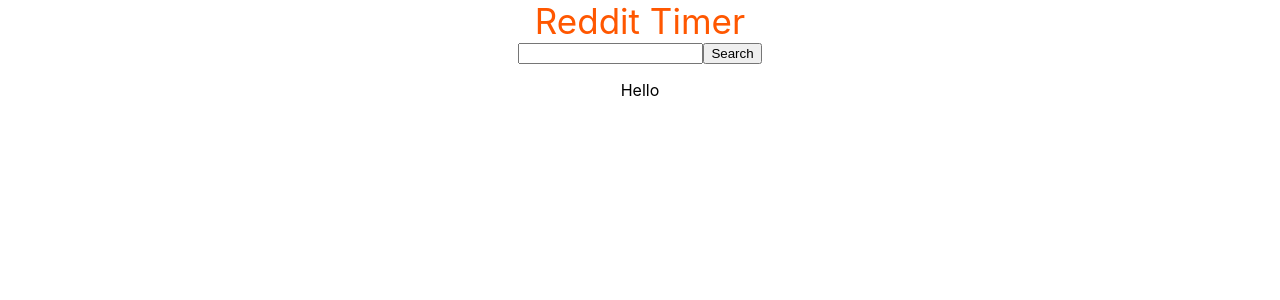
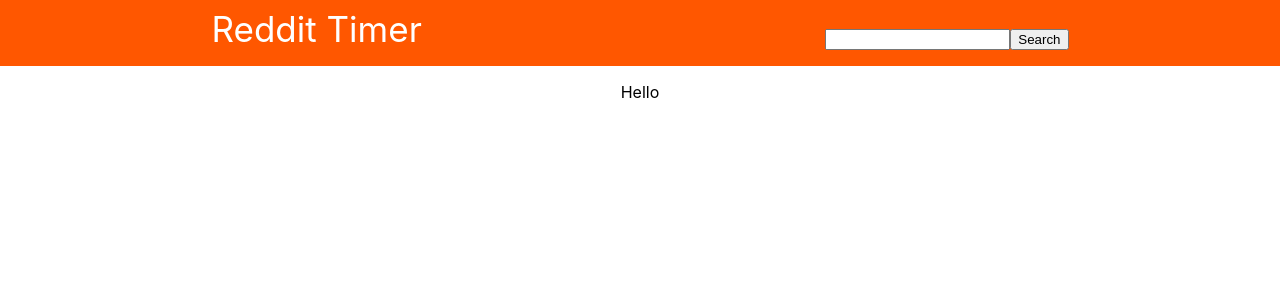
Before and after one commit to AaronDizon/Reddit_Timer_Proto, a React (Create React App) app: page / in a window 1280 px wide. Shown: the top 300 px of the page. Built offline with nearby package versions, Linux system fonts and the light colour scheme.

Commit message:
styling wip

```diff
--- a/src/App.js
+++ b/src/App.js
@@ -1,7 +1,6 @@
-import {useEffect, useContext} from 'react';
-import {Routes, Route, Navigate} from 'react-router-dom'
-import axios from 'axios'
+import {useContext} from 'react';
 import { SearchContext } from './context/SearchContext';
+import styles from './Styling/App.module.css'
 import './App.css';
 import Title from './components/Title';
 import SearchBar from './components/SearchBar';
@@ -17,11 +16,11 @@
 
   return (
     <div className="App">
-      <div>
+      <div className={styles.topBar}>
         <Title />
         <SearchBar />
       </div>
-      <div>
+      <div className="body">
       {infoSearchStatus === false ? <p>Hello</p> :
                 loaded === false?
                     <p>loading...</p> :
--- /dev/null
+++ b/src/Styling/App.module.css
@@ -0,0 +1,9 @@
+.topBar {
+    display: flex;
+    align-items: flex-end;
+    justify-content: space-evenly;
+    gap: 25vmin;
+    background-color: #FF5700;
+    padding: 1vmin;
+    padding-bottom: 2vmin;
+}
--- a/src/Styling/Title.module.css
+++ b/src/Styling/Title.module.css
@@ -1,4 +1,4 @@
 .title {
-    color: #FF5700;
+    color: white;
     font-size: 35px;
 }
```
